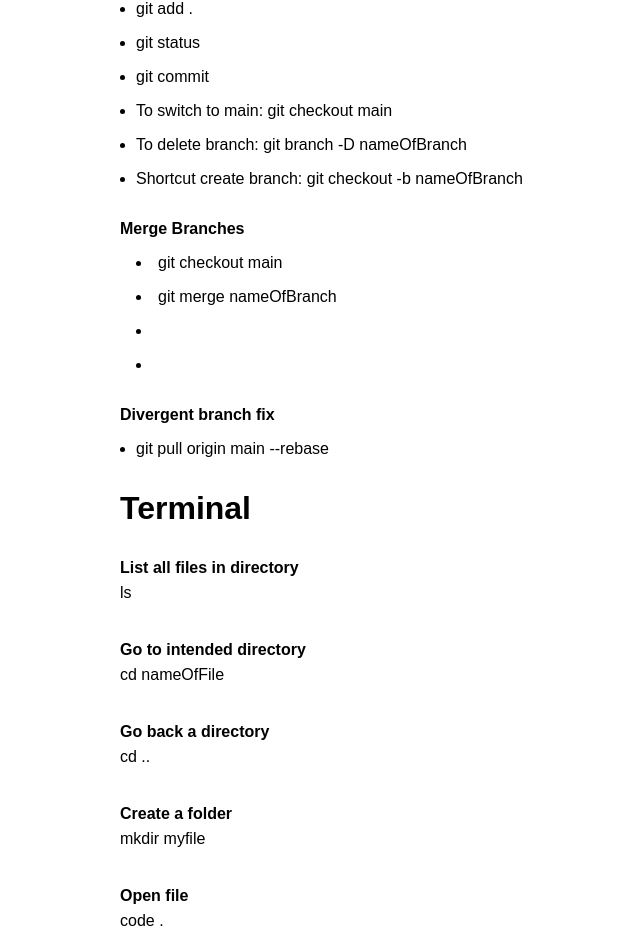
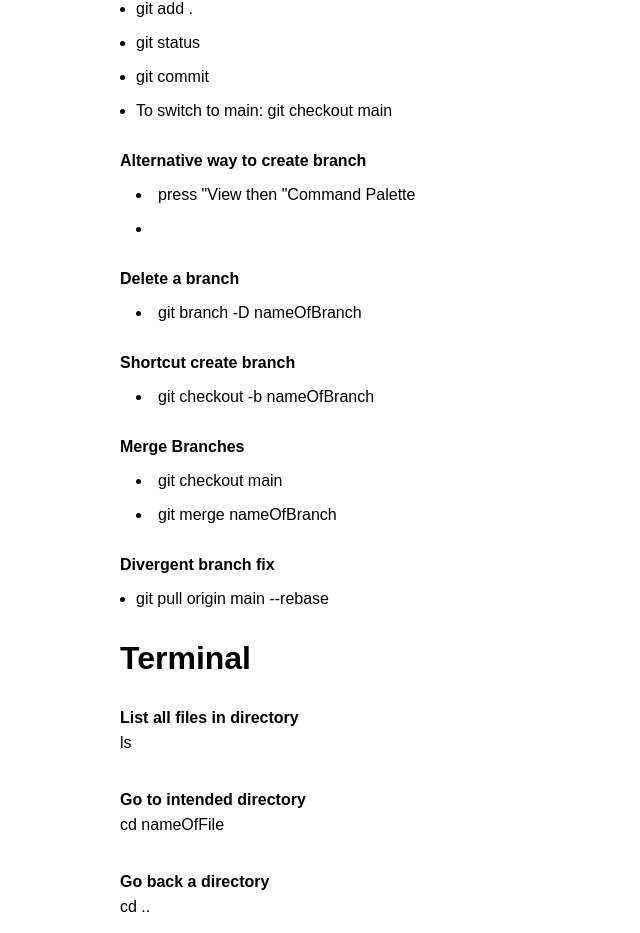
Before and after one commit to robteaw/guide2, a React (Create React App) app: page /git in a window 1280 px wide. Shown: the part 1193-2126 px from the top of the page, without its empty margins (80-720 px from the left). Built offline with nearby package versions, Linux system fonts and the light colour scheme; the HTML template or start-up script is replaced by a standard one.

Commit message:
Github Page Updated

```diff
--- a/src/pages/GIt/Git.tsx
+++ b/src/pages/GIt/Git.tsx
@@ -59,15 +59,21 @@ export default function Git() {
           <li>git status</li>
           <li>git commit</li>
           <li>To switch to main: git checkout main</li>
-          <li>To delete branch: git branch -D nameOfBranch</li>
-          <li>Shortcut create branch: git checkout -b nameOfBranch</li>
         </ul>
+
+        <h3>Alternative way to create branch</h3>
+        <li>press "View then "Command Palette</li>
+        <li></li>
+
+        <h3>Delete a branch</h3>
+        <li>git branch -D nameOfBranch</li>
+
+        <h3>Shortcut create branch</h3>
+        <li>git checkout -b nameOfBranch</li>
 
         <h3>Merge Branches</h3>
         <li>git checkout main</li>
         <li>git merge nameOfBranch</li>
-        <li></li>
-        <li></li>
 
         <h3>Divergent branch fix</h3>
         <ul>
```
